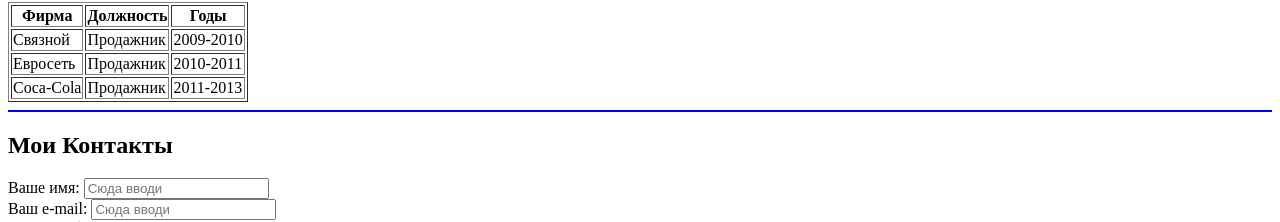
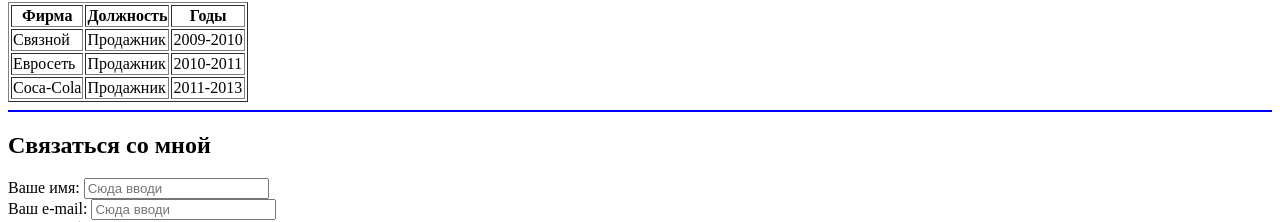
Before and after one commit to LuthorKane/New2, a plain HTML site: page index.html in a window 1280 px wide. Shown: the part 535-757 px from the top of the page. Drawn offline with Linux system fonts and the light colour scheme.

Commit message:
Add files via upload

```diff
--- a/index.html
+++ b/index.html
@@ -63,7 +63,7 @@
 
 <hr color="blue">
 
-<h2>Мои Контакты</h2>
+<h2>Связаться со мной</h2>
 
 <form action="/">
     <label for="name">Ваше имя:</label>
```
